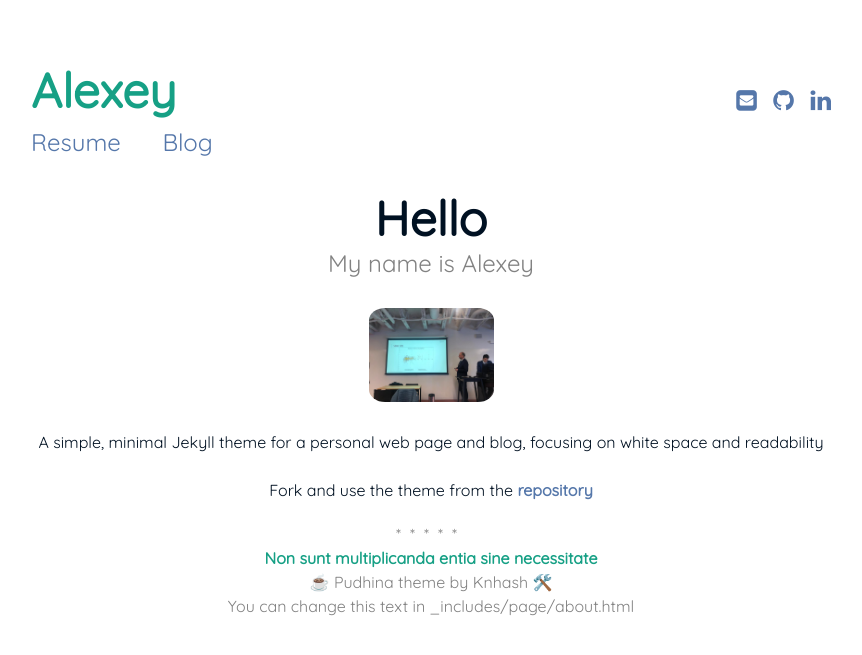
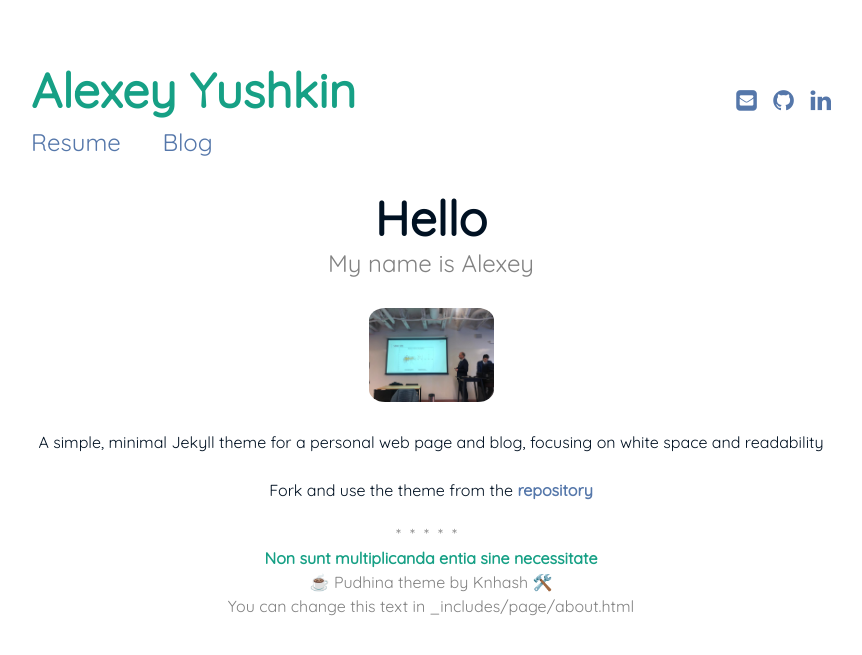
Before and after one commit to alexyushkin/alexyushkin.github.io, a Jekyll site: the page built from index.md, in a window 1280 px wide. Shown: the top 655 px of the page, without its empty margins (209-1071 px from the left). Built offline with Jekyll 4.4.1, drawn with Linux system fonts in a browser that asks for light colours.

Commit message:
Update _config.yml

```diff
--- a/_config.yml
+++ b/_config.yml
@@ -1,5 +1,5 @@
 # Site settings
-title: Alexey
+title: Alexey Yushkin
 description: >
   A simple, minimal Jekyll theme for a personal web page and blog, focusing on white space and readability
 
```
